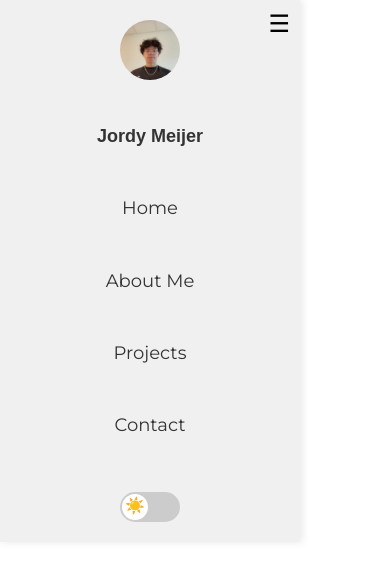
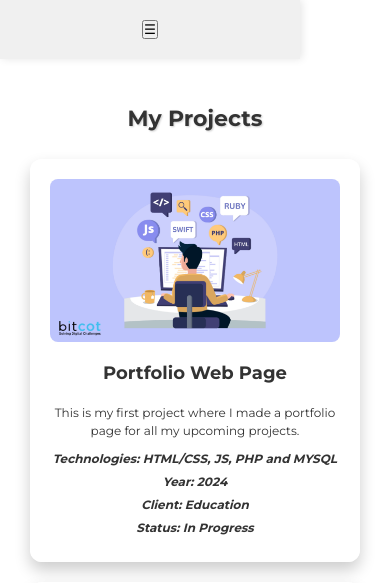
Before and after one commit to JMcoderr/Web-Development, a PHP site: page /portfolio.html in a window 390 px wide. Shown: the top 583 px of the page. Run offline with PHP 8.4, Linux system fonts and the light colour scheme.

Commit message:
debugging

```diff
--- a/css/portfolio.css
+++ b/css/portfolio.css
@@ -499,27 +530,19 @@
         padding: 20px 10px;
     }
 
-    /* Make header clickable */
     header {
+        width: 100%;
+        height: auto;
+        padding: 20px;
+        box-shadow: none;
         position: relative;
-    }
-
-    .header-toggle {
-        display: block;
-        position: absolute;
-        top: 10px;
-        right: 10px;
-        background: none;
-        border: none;
-        font-size: 24px;
-        cursor: pointer;
-        z-index: 1000;
     }
 
     .header-content {
         display: none;
         flex-direction: column;
         align-items: center;
+        width: 100%;
     }
 
     .header-content.active {
@@ -533,6 +556,14 @@
 
     header h1 {
         font-size: 18px;
+    }
+
+    header ul li {
+        margin: 5px 0;
+    }
+
+    .theme-toggle {
+        margin-top: 10px;
     }
 
     #portfolio h2 {
@@ -551,76 +582,3 @@
         font-size: 10px;
     }
 }
-
-/* Hide header toggle button on desktop */
-.header-toggle {
-    display: none;
-}
-
-@media (max-width: 768px) {
-    .header-toggle {
-        display: block;
-    }
-
-    header {
-        width: 100%;
-        height: auto;
-        padding: 20px;
-        box-shadow: none;
-        position: relative;
-    }
-
-    .header-content {
-        display: flex;
-        flex-direction: column;
-        align-items: center;
-        width: 100%;
-    }
-
-    header img {
-        width: 80px;
-        height: 80px;
-    }
-
-    header h1 {
-        font-size: 20px;
-    }
-
-    header ul {
-        flex-direction: column;
-        align-items: center;
-        width: 100%;
-    }
-
-    header ul li {
-        margin: 10px 0;
-    }
-
-    header nav {
-        width: 100%;
-        text-align: center;
-    }
-
-    .theme-toggle {
-        margin-top: 20px;
-    }
-}
-
-@media (max-width: 480px) {
-    header img {
-        width: 60px;
-        height: 60px;
-    }
-
-    header h1 {
-        font-size: 18px;
-    }
-
-    header ul li {
-        margin: 5px 0;
-    }
-
-    .theme-toggle {
-        margin-top: 10px;
-    }
-}
--- a/portfolio.html
+++ b/portfolio.html
@@ -12,16 +12,6 @@
     <link href="https://fonts.googleapis.com/css2?family=Montserrat:wght@400;700&display=swap" rel="stylesheet">
     <!-- JavaScript for theme toggle and back-to-top functionality -->
     <script src="js/theme-toggle.js" defer></script>
-    <script>
-        document.addEventListener('DOMContentLoaded', function() {
-            const headerToggle = document.querySelector('.header-toggle');
-            const headerContent = document.querySelector('.header-content');
-
-            headerToggle.addEventListener('click', function() {
-                headerContent.classList.toggle('active');
-            });
-        });
-    </script>
 </head>
 <body>
     <!-- Scroll Indicator -->
```
Also changed, not shown: other parts of css/portfolio.css (+31 -0 lines), about.html (+0 -10 lines), css/project.css (+15 -0 lines), css/styles.css (+15 -0 lines), emptyproject.html (+0 -10 lines), index.html (+0 -10 lines), no-project.html (+0 -10 lines), project1.html (+0 -10 lines).
